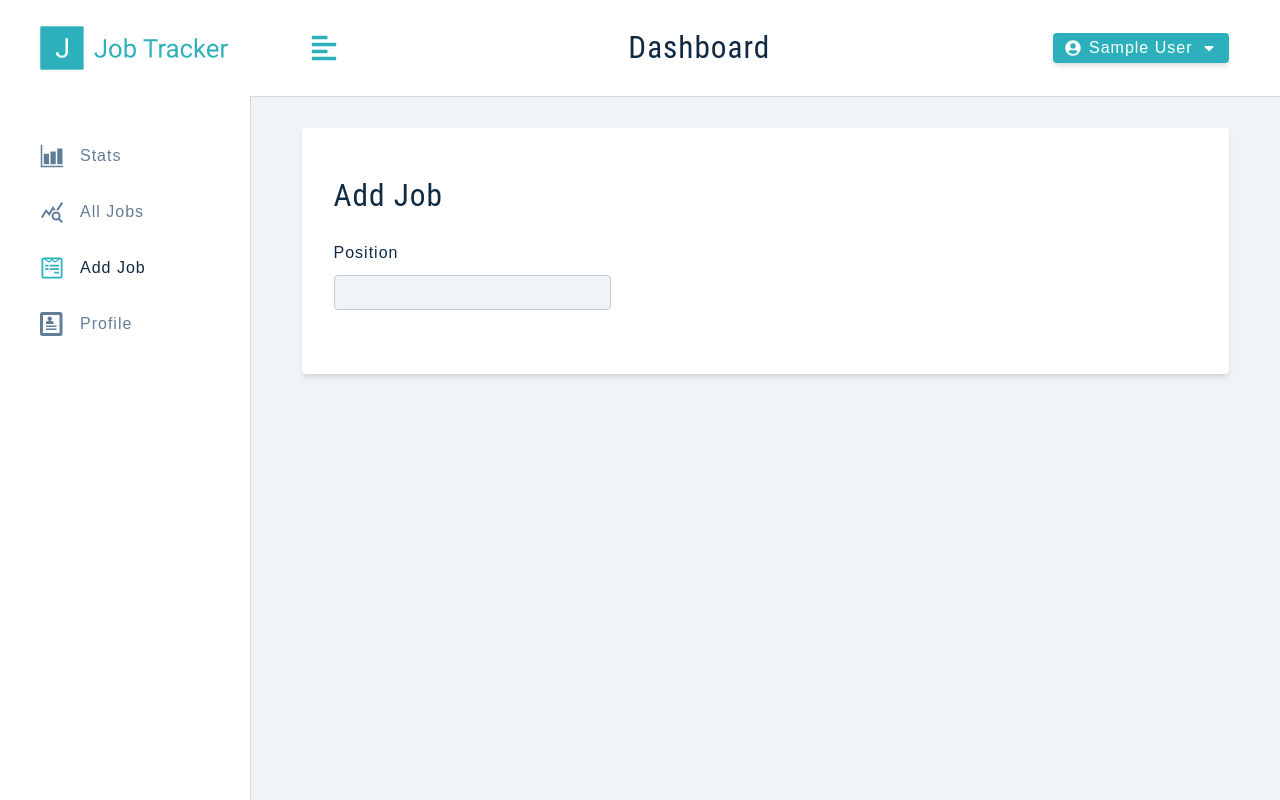
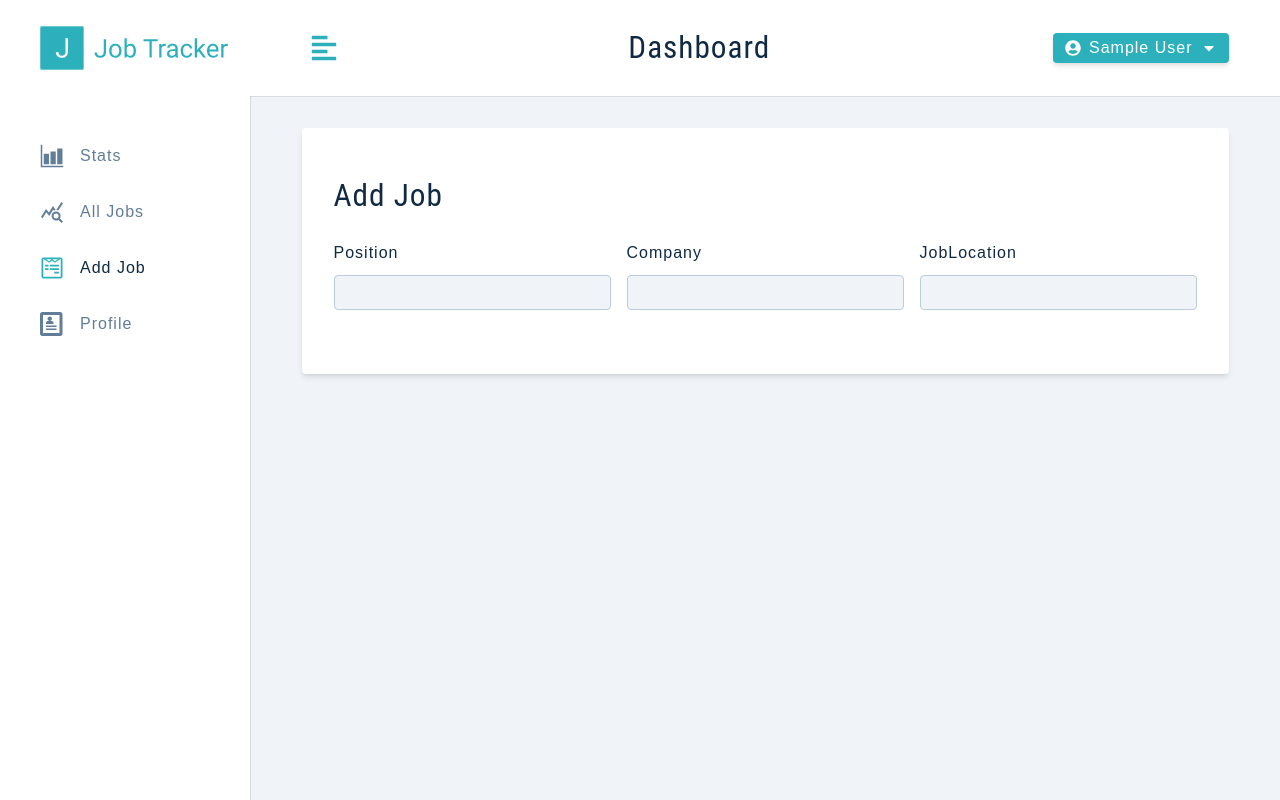
Before and after one commit to DreamHigh0820/job_tracker, a React (Create React App) app in the folder client/: page /add-job in a window 1280 px wide. Built offline with nearby package versions, Linux system fonts and the light colour scheme; sample sign-in values are in the browser's storage.

Commit message:
Update AddJob.js

```diff
--- a/client/src/pages/Dashboard/AddJob.js
+++ b/client/src/pages/Dashboard/AddJob.js
@@ -17,13 +17,36 @@ export default function AddJob() {
     statusOptions,
   } = useAppContext();
 
+  const handleJobInput = (e) =>{
+    const name = e.target.name;
+    const value = e.target.value;
+    console.log(`${name} : ${value}`);
+  }
+
   return (
     <Wrapper>
       <form className='form'>
         <h3>{isEditing ? 'edit job' : 'add job'}</h3>
         {showAlert && <Alert />}
         <div className="form-center">
-          <FormRow type="text" name="position" value={position} />
+          <FormRow
+            type="text"
+            name="position"
+            value={position}
+            onChange={handleJobInput}
+          />
+          <FormRow
+            type="text"
+            name="company"
+            value={company}
+            onChange={handleJobInput}
+          />
+          <FormRow
+            type="text"
+            name="jobLocation"
+            value={jobLocation}
+            onChange={handleJobInput}
+          />
         </div>
       </form>
     </Wrapper>
```
